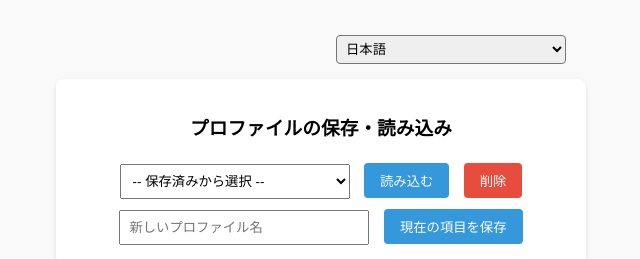
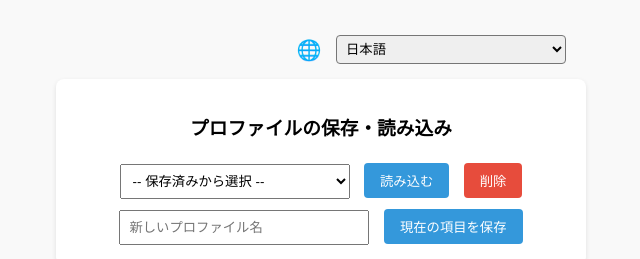
Before and after one commit to chroejpn/Roulette, a plain HTML site: page index.html in a window 1280 px wide. Shown: the top 259 px of the page, 319-959 px from the left. Drawn offline with Linux system fonts and the light colour scheme.

Commit message:
Add language label for selection dropdown
Added a language label for the language selection dropdown.

```diff
--- a/index.html
+++ b/index.html
@@ -11,8 +11,9 @@
 </head>
 <body>
 
-    <div style="text-align: right; width: 80%; max-width: 500px; margin: 0 auto 10px;">
-        <select id="langSelect" style="padding: 5px; border-radius: 4px;">
+<div style="text-align: right; width: 80%; max-width: 500px; margin: 0 auto 10px;">
+        <label for="langSelect" style="font-size: 20px; vertical-align: middle; margin-right: 5px; cursor: pointer;" title="Language / 言語">🌐</label>
+        <select id="langSelect" style="padding: 5px; border-radius: 4px; vertical-align: middle; cursor: pointer;">
             <option value="ja">日本語</option>
             <option value="en">English</option>
         </select>
```
